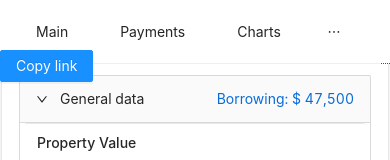
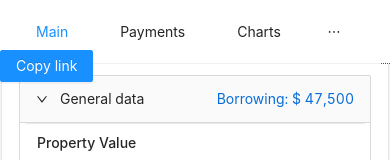
Before and after one commit to rudenko-pavel/calculator, a React (Create React App) app: page /charts in a window 390 px wide. Shown: the top 160 px of the page. Built offline with nearby package versions, Linux system fonts and the light colour scheme.

Commit message:
Mobile css fix
done: первоначальная подсветка текущего таба в меню не работает

```diff
--- a/src/components/HeaderMenu/HeaderMenu.js
+++ b/src/components/HeaderMenu/HeaderMenu.js
@@ -8,17 +8,23 @@ import CopyLink from "../CopyLink/CopyLink";
 
 const HeaderMenu = () => {
   const { headermenu } = configHeaderMenu;
-  const [currItem, setCurrItem] = useState(window.location.hash);
 
+  function getUrlHash(str){
+    console.log("getUrlHash1 :'"+str+"'")
+    let res = str;
+    if (str === "#/") res = "main";
+    console.log("getUrlHash2 ", res, str)
+    return res;
+  }
+
+  const [currItem, setCurrItem] = useState(getUrlHash(window.location.hash));
+console.log(window.location.hash)
   /**
-   * Changes  current vutton in HeaderMenu
+   * Changes  current button in HeaderMenu
    */
   function handleClick(e) {
+    console.log(e)
     setCurrItem(e.key);
-  }
-
-  function sds(val) {
-    return val
   }
 
   /**
--- a/src/components/Payments/Payments.js
+++ b/src/components/Payments/Payments.js
@@ -47,7 +47,6 @@ const Payments = () => {
   mortgageCalculator.additionalPrincipalPayment = 100;
   const payment = mortgageCalculator.calculatePayment();
 
-  console.log(columns)
   return (
     <div className="Payments">
       <PaymentSummary payment={payment} />
```
